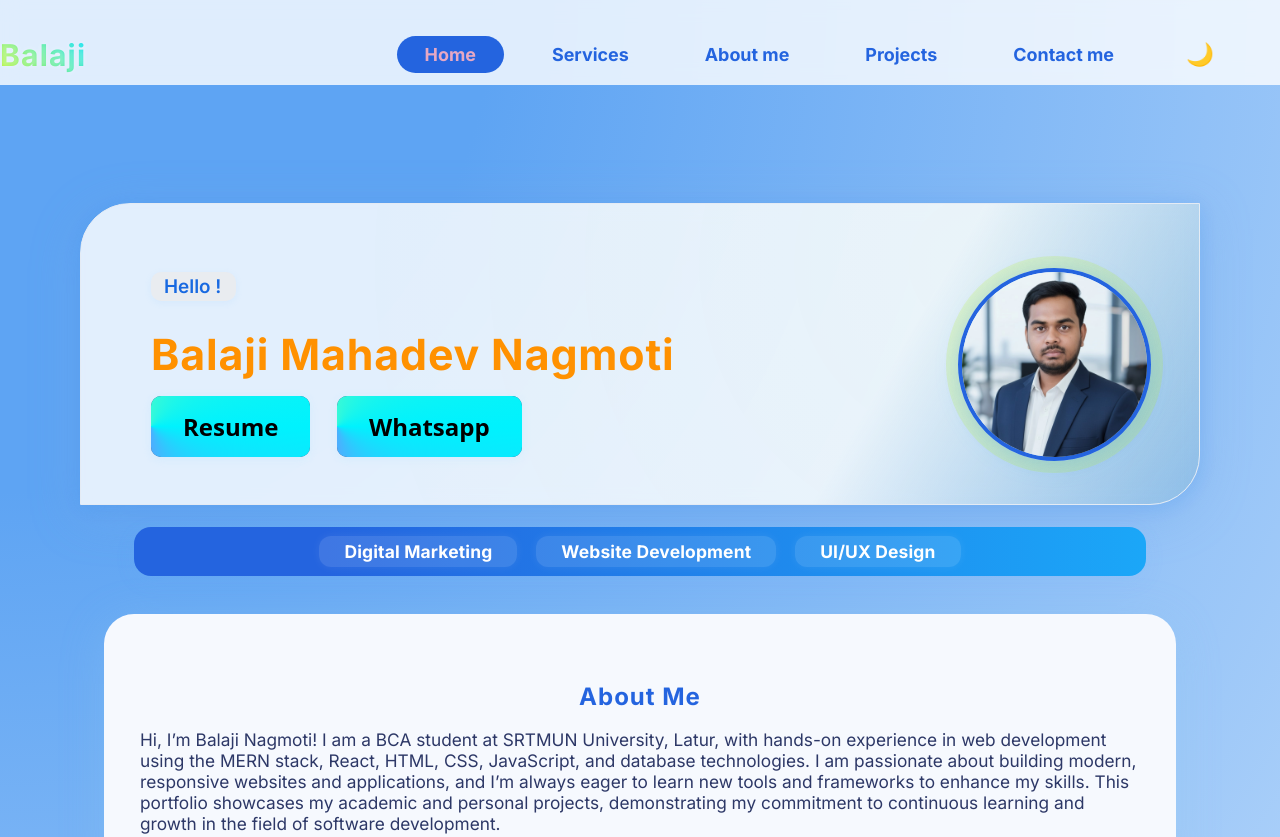
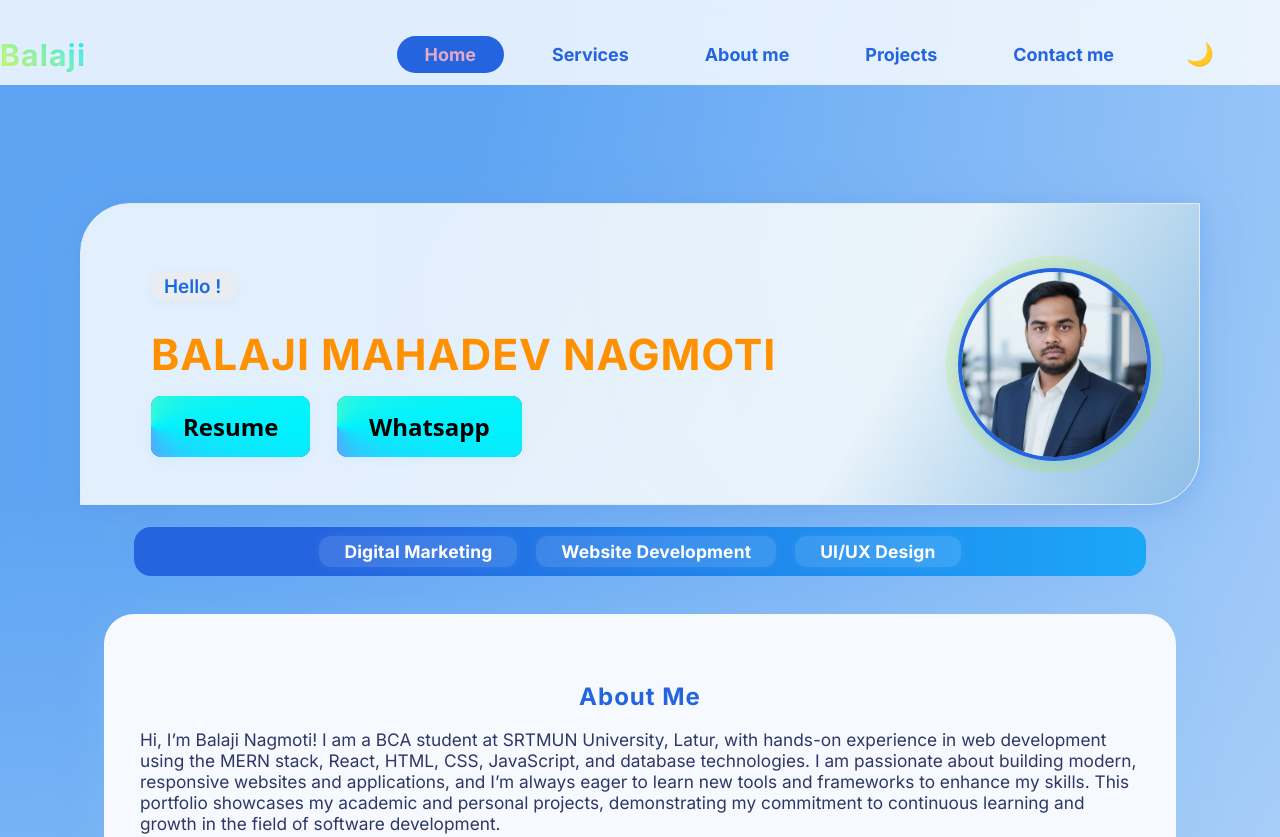
Before and after one commit to balaji-BCA2005/balaji-bca2005.github.io, a plain HTML site: page index.html in a window 1280 px wide. Shown: the top 837 px of the page. Drawn offline with Linux system fonts and the light colour scheme.

Commit message:
Update index.html
UPDATE NAME

```diff
--- a/index.html
+++ b/index.html
@@ -3,7 +3,7 @@
 
 <head>
     <meta charset="UTF-8">
-    <title>Balaji | Web Designer & Developer Enthusiast</title>
+    <title>Balaji | Web Designer </title>
     <meta name="viewport" content="width=device-width,initial-scale=1">
     <link href="https://fonts.googleapis.com/css?family=Inter:400,600,700&display=swap" rel="stylesheet">
     <link rel="stylesheet" href="style.css">
@@ -34,7 +34,7 @@
         <div class="hero-content">
             <div class="intro-hi">Hello !</div>
             <h1>
-                <span class="highlight">Balaji Mahadev Nagmoti</span>
+                <span class="highlight">BALAJI MAHADEV NAGMOTI</span>
 
             </h1>
             <div class="desc">
```
